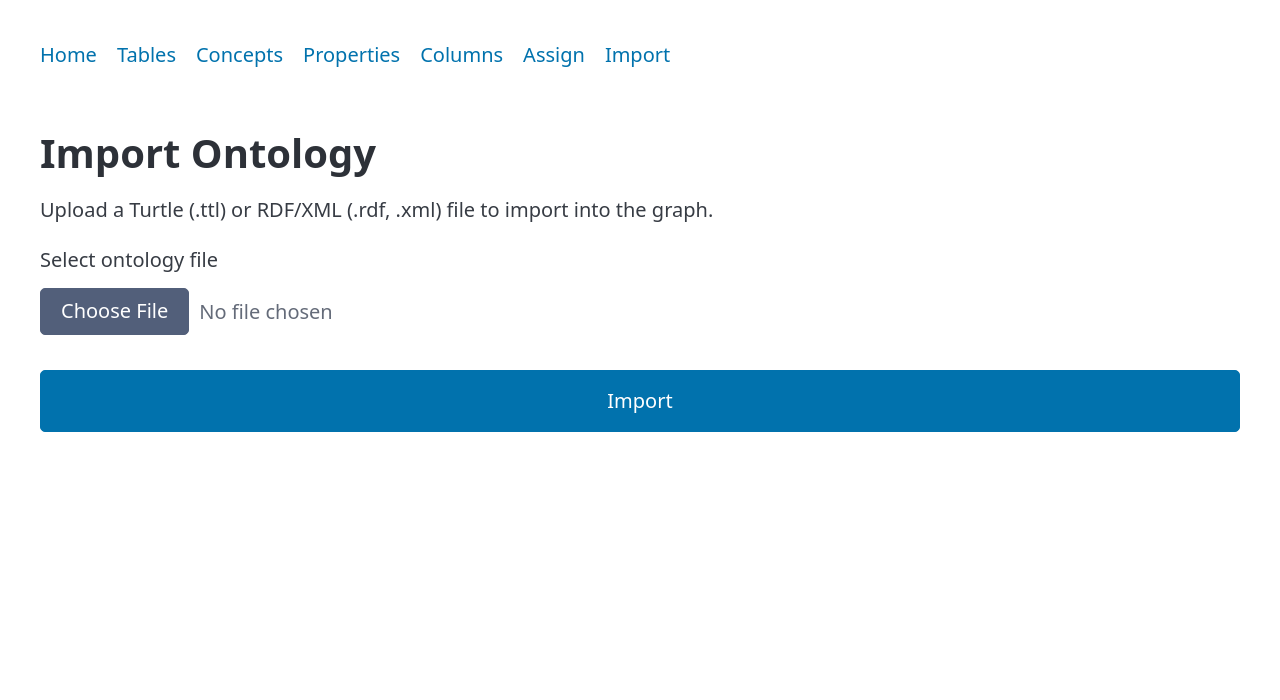
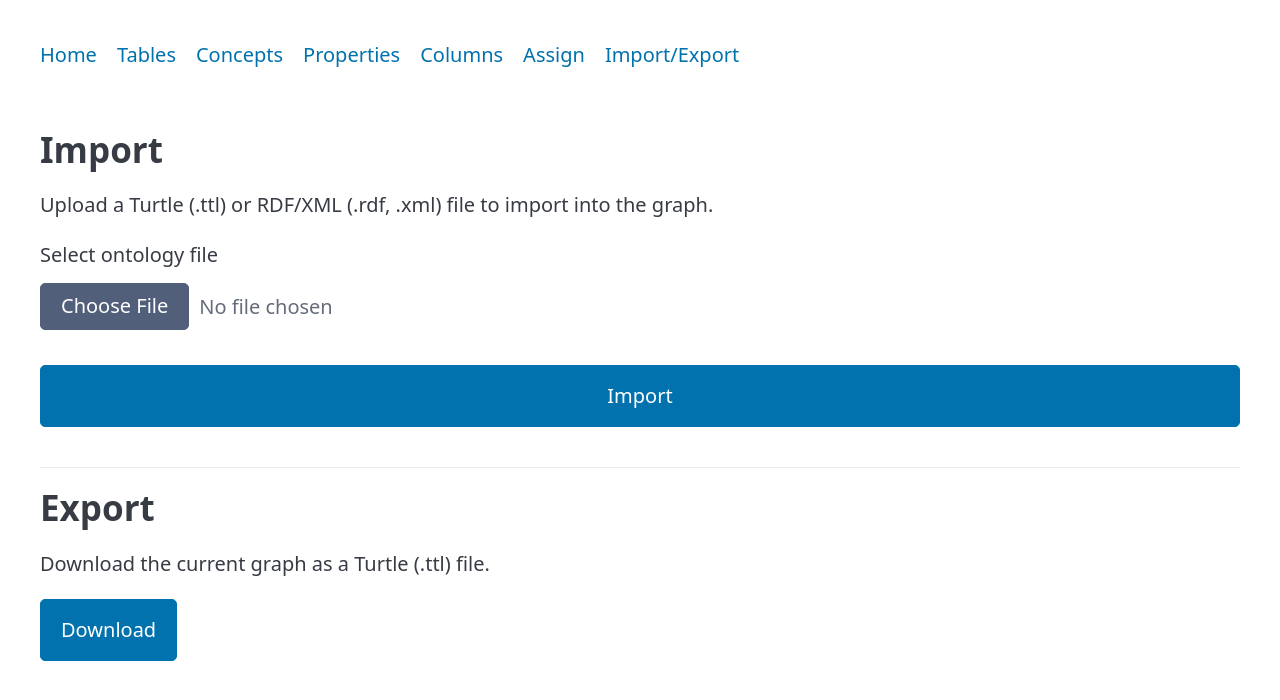
Before and after one commit to aktungmak/tagsonomy, a Flask app: page /import in a window 1280 px wide. Shown: the top 700 px of the page. Run offline with Flask 3, Linux system fonts and the light colour scheme; some libraries are stand-ins or nearby versions.

Commit message:
implement export functionality

```diff
--- a/tagso/routes/imports.py
+++ b/tagso/routes/imports.py
@@ -1,4 +1,4 @@
-from flask import Blueprint, request, render_template, current_app
+from flask import Blueprint, request, render_template, current_app, Response
 from werkzeug.local import LocalProxy
 
 imports_bp = Blueprint('imports', __name__)
@@ -32,6 +32,18 @@ def import_post():
         return render_template("import.html", message=f"Error importing file: {str(e)}")
 
 
+@imports_bp.get('/export')
+def export_get():
+    """Export the graph as a Turtle file download."""
+    turtle_data = gm._graph.serialize(format='turtle')
+
+    return Response(
+        turtle_data,
+        mimetype='text/turtle',
+        headers={'Content-Disposition': 'attachment; filename=tagsonomy_export.ttl'}
+    )
+
+
 @imports_bp.route('/sync', methods=['GET', 'POST'])
 def sync():
     if request.method == 'GET':
--- a/tagso/templates/import.html
+++ b/tagso/templates/import.html
@@ -1,9 +1,10 @@
 {% extends "base.html" %}
 
-{% block title %}Tagsonomy | Import{% endblock %}
+{% block title %}Tagsonomy | Import/Export{% endblock %}
 
 {% block content %}
-<h1>Import Ontology</h1>
+<section>
+    <h2>Import</h2>
     <p>Upload a Turtle (.ttl) or RDF/XML (.rdf, .xml) file to import into the graph.</p>
 
     <form method="post" enctype="multipart/form-data">
@@ -20,4 +21,14 @@
         <p>{{ message }}</p>
     </article>
     {% endif %}
+</section>
+
+<hr>
+
+<section>
+    <h2>Export</h2>
+    <p>Download the current graph as a Turtle (.ttl) file.</p>
+
+    <a href="{{ url_for('imports.export_get') }}" role="button">Download</a>
+</section>
 {% endblock %}
--- a/tagso/templates/macros.html
+++ b/tagso/templates/macros.html
@@ -7,7 +7,7 @@
         <li><a href="{{ url_for('properties.properties_get') }}">Properties</a></li>
         <li><a href="{{ url_for('columns.columns_get') }}">Columns</a></li>
         <li><a href="{{ url_for('assign.assign_get') }}">Assign</a></li>
-        <li><a href="{{ url_for('imports.import_get') }}">Import</a></li>
+        <li><a href="{{ url_for('imports.import_get') }}">Import/Export</a></li>
     </ul>
 </nav>
 {% endmacro %}
```
Lines whose indentation alone changed are shown as unchanged.
